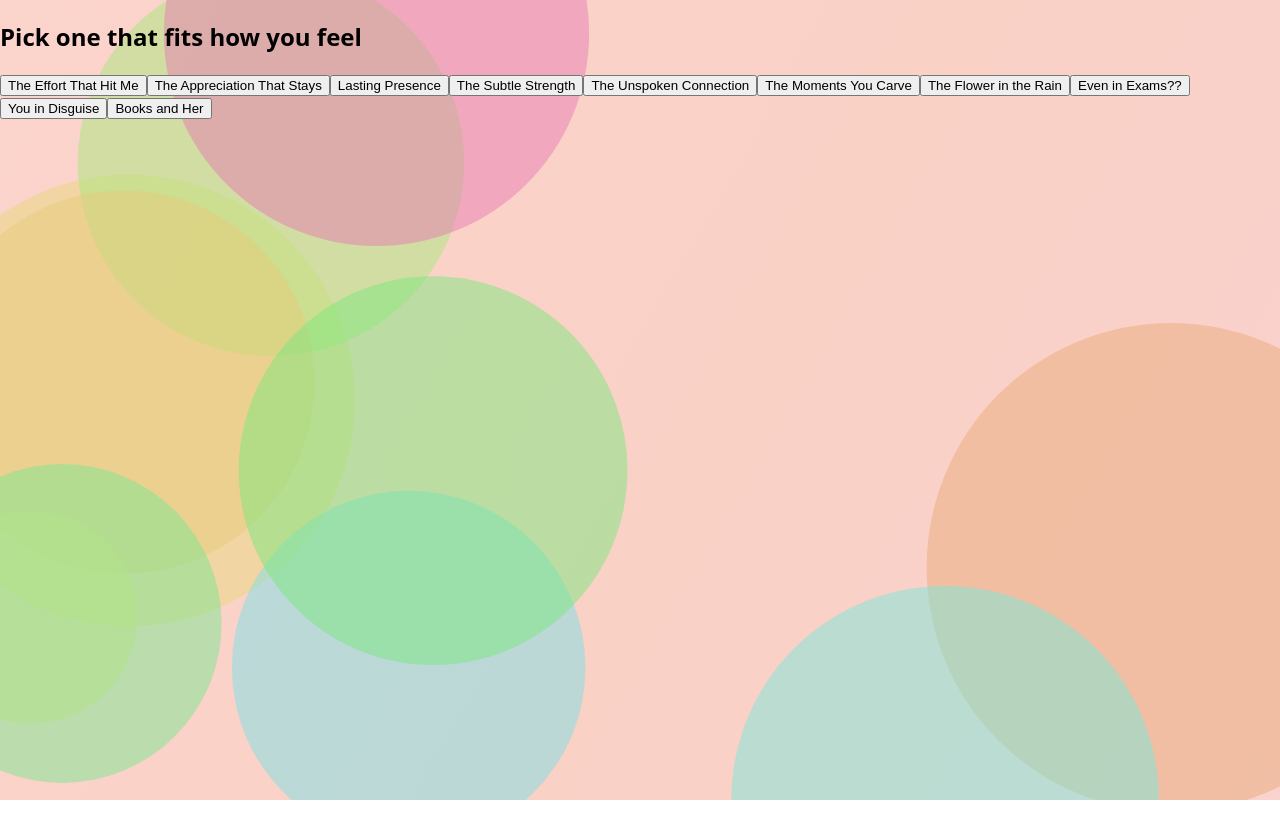
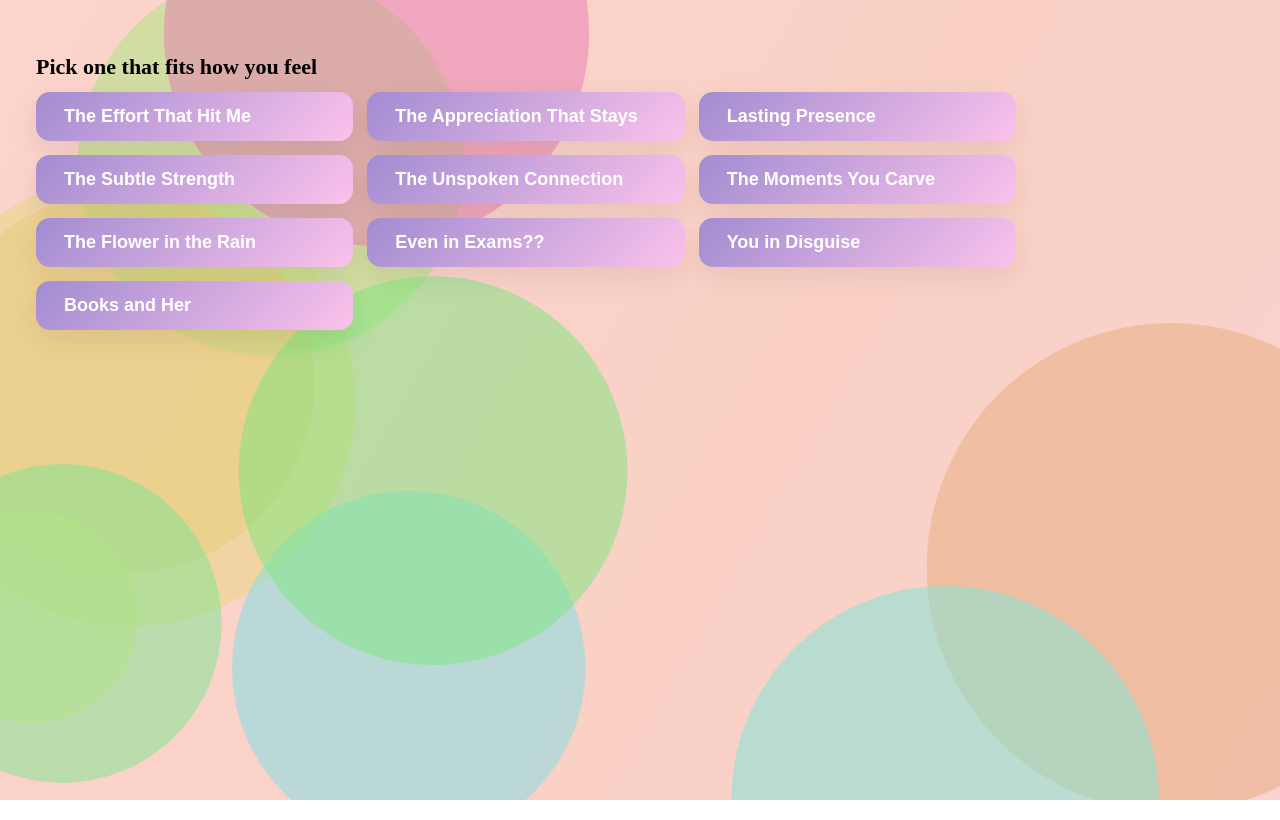
Before and after one commit to yxbudgqjdqdxq/idk, a Next.js app: page /paragraphs in a window 1280 px wide. Built offline with nearby package versions, Linux system fonts and the light colour scheme.

Commit message:
Update paragraphs.js

```diff
--- a/pages/paragraphs.js
+++ b/pages/paragraphs.js
@@ -1,15 +1,22 @@
-
+// pages/paragraphs.js
 import Link from 'next/link'
 import paragraphs from '../public/data/paragraphs.json'
 
 export default function Paragraphs() {
   return (
-    <main className="page center">
-      <h2 className="menu-title">Pick one that fits how you feel</h2>
-      <div className="buttons-grid">
+    <main className="page center" style={{ padding: 36 }}>
+      <h2 style={{ fontFamily: 'Playfair Display, serif', fontSize: 22, marginBottom: 12 }}>Pick one that fits how you feel</h2>
+
+      <div style={{
+        display: 'grid',
+        gridTemplateColumns: 'repeat(auto-fit, minmax(240px, 1fr))',
+        gap: 14,
+        width: '100%',
+        maxWidth: 980
+      }}>
         {paragraphs.map((p, i) => (
-          <Link key={p.id} href={`/paragraphs/${i}`}>
-            <button className="menu-btn">{p.title}</button>
+          <Link key={p.id ?? i} href={`/paragraphs/${i}`} legacyBehavior>
+            <button className="sexy-button" style={{ textAlign: 'left' }}>{p.title}</button>
           </Link>
         ))}
       </div>
```
